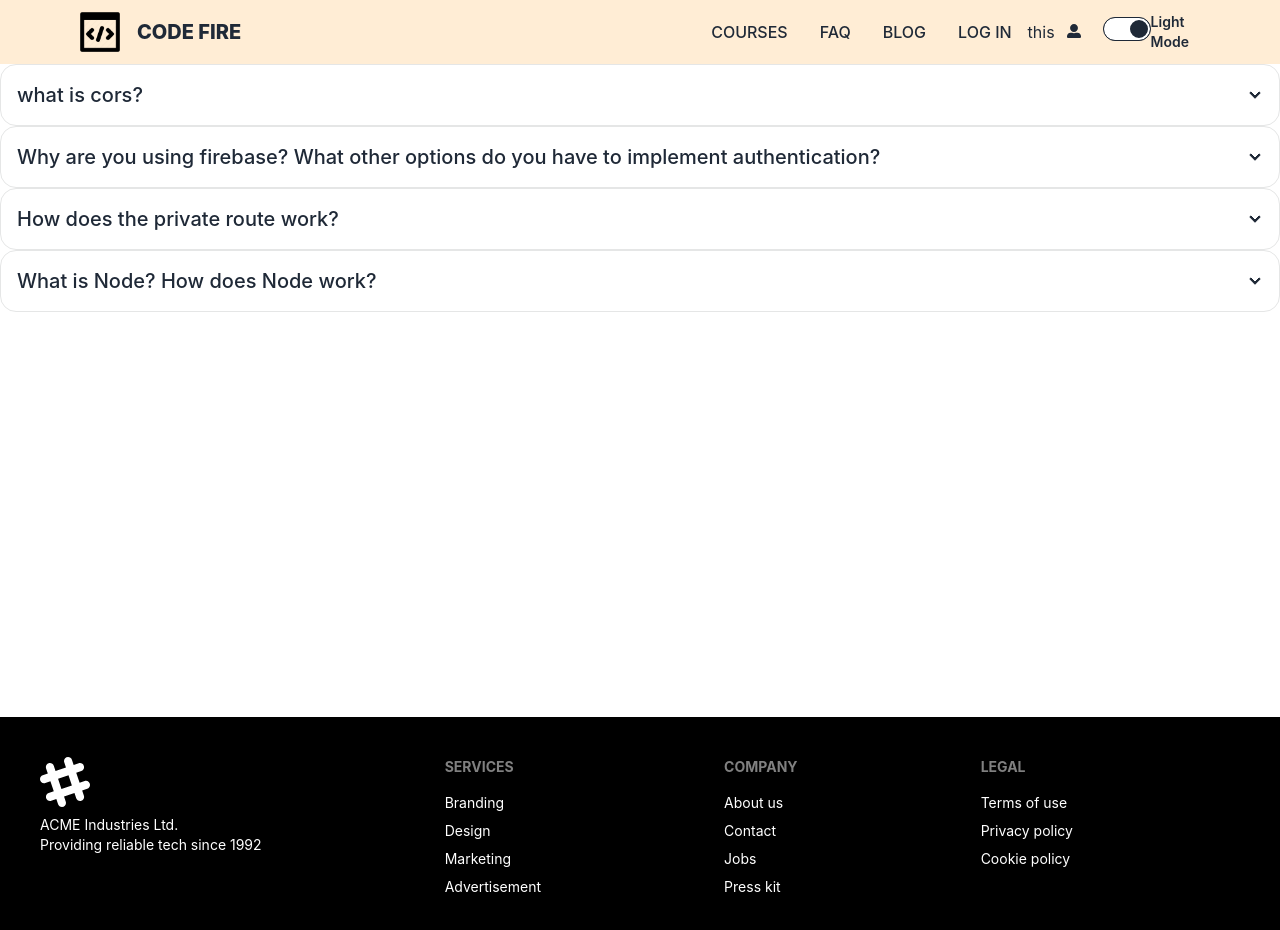
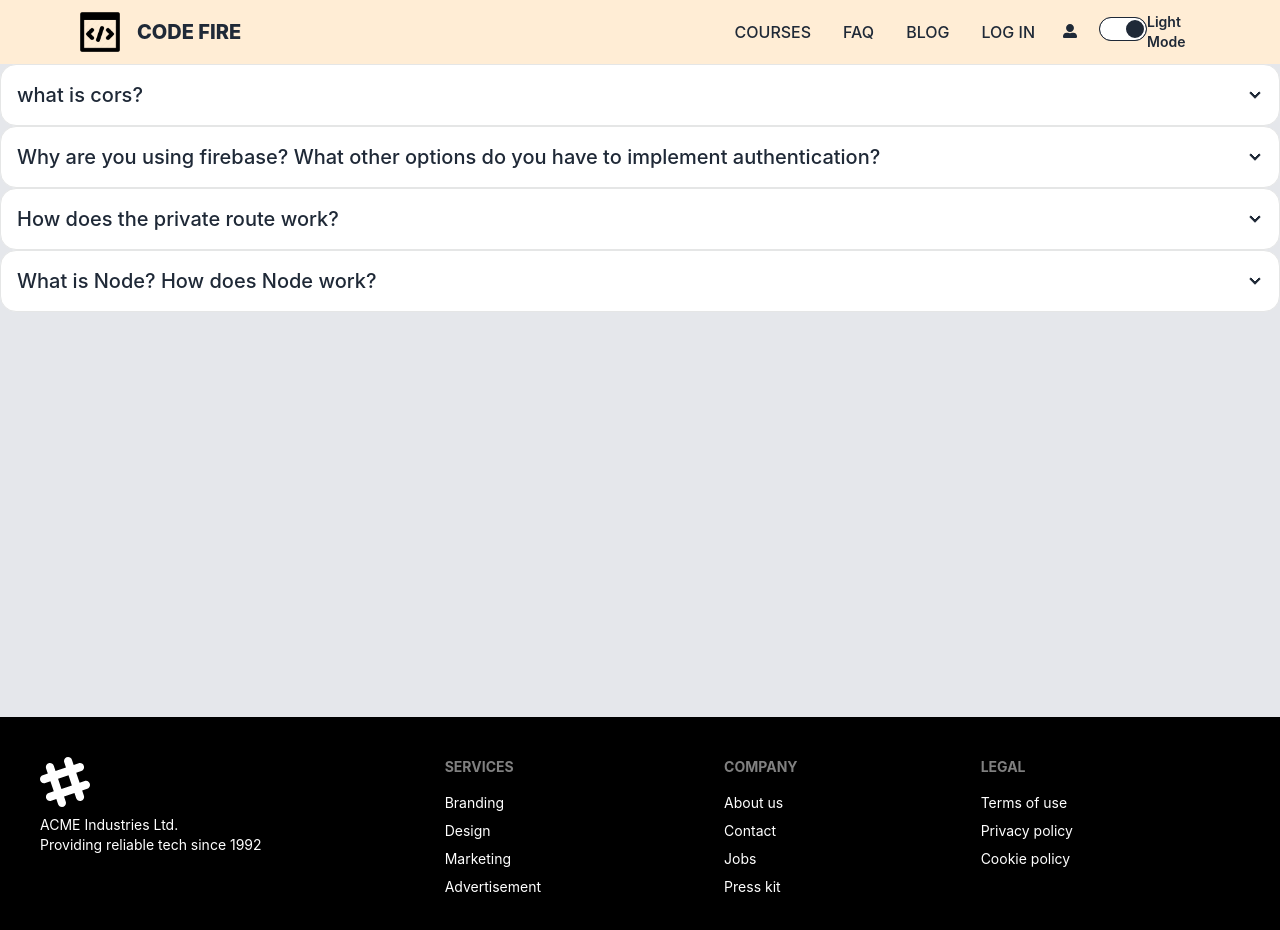
Before and after one commit to Rayhan-Rony/code-fire-client-side, a React (Create React App) app: page /blog in a window 1280 px wide. Shown: the top 930 px of the page. Built offline with nearby package versions, Linux system fonts and the light colour scheme; no server answers.

Commit message:
fixing faq and blog color issue

```diff
--- a/src/components/Blog.js
+++ b/src/components/Blog.js
@@ -2,7 +2,7 @@ import React from 'react';
 
 const Blog = () => {
     return (
-        <div className='h-[653px]'>
+        <div className='h-[653px] bg-gray-200'>
             <div tabIndex={0} className="collapse collapse-arrow border border-base-300 bg-base-100 rounded-box">
                 <div className="collapse-title text-xl font-medium">
                     what is cors?
--- a/src/components/Course.js
+++ b/src/components/Course.js
@@ -5,6 +5,7 @@ const Course = ({ course }) => {
     const { id, image_url, name } = course
     // console.log(course)
     return (
+        <div className='bg-gray-200'>
             <div className="card w-96 bg-base-100 shadow-xl">
                 <figure><img src={image_url} alt="Images" /></figure>
                 <div className="card-body">
@@ -14,6 +15,7 @@ const Course = ({ course }) => {
                     </div>
                 </div>
             </div>
+        </div>
 
     );
 };
--- a/src/components/Header.js
+++ b/src/components/Header.js
@@ -57,10 +57,7 @@ const Header = () => {
 
 
             </div>
-            {/* Following div responsive  code not working in firebase Live website  */}
-            <div>
-                <p>this</p>
-            </div>
+
             <div className='lg:ml-0 ml-8'>
                 <label tabIndex={0} className="btn btn-ghost btn-circle avatar">
                     <div className="w-10 rounded-full">
```
Lines whose indentation alone changed are shown as unchanged.
